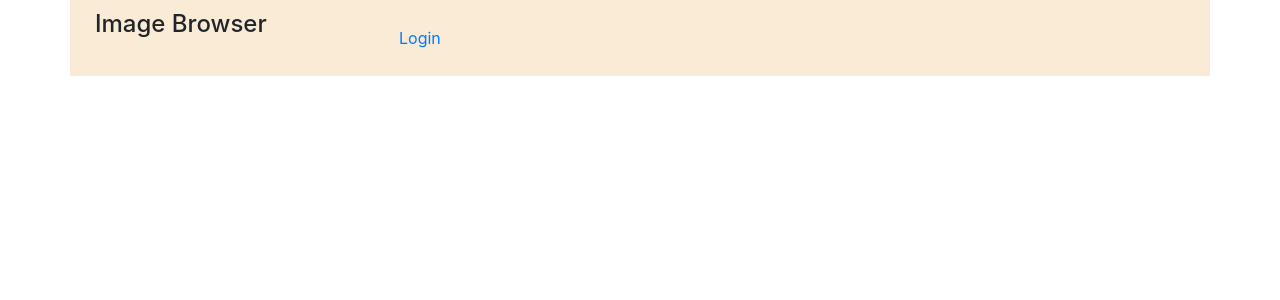
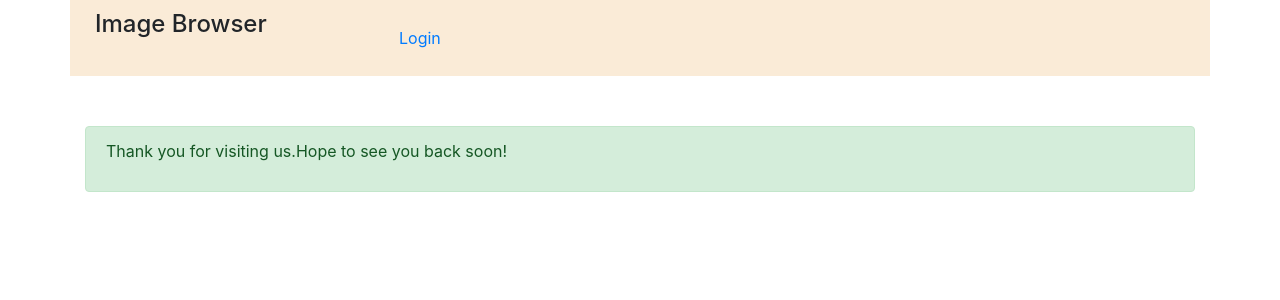
Before and after one commit to vipivedanta/vuejs-image-browser, a Vue app: page /thank-you in a window 1280 px wide. Shown: the top 300 px of the page. Built offline with nearby package versions, Linux system fonts and the light colour scheme.

Commit message:
Redirecting after logging in and logging out

```diff
--- /dev/null
+++ b/src/components/Thankyou.vue
@@ -0,0 +1,17 @@
+<template>
+    <div class="alert alert-success">
+        <p>Thank you for visiting us.Hope to see you back soon!</p>
+    </div>
+</template>
+
+<script>
+export default {
+    name : 'Thankyou'
+}
+</script>
+
+<style scoped>
+.alert{
+    margin-top: 50px;
+}
+</style>
--- a/src/routes.js
+++ b/src/routes.js
@@ -1,6 +1,7 @@
 import Vue from 'vue';
 import VueRouter from 'vue-router';
 import AuthHandler from './components/AuthHandler';
+import Thankyou from './components/Thankyou';
 
 Vue.use(VueRouter);
 export default new VueRouter({
@@ -9,6 +10,10 @@ export default new VueRouter({
         {
             path : '/imgur/callback',
             component : AuthHandler
+        },
+        {
+            path : '/thank-you',
+            component : Thankyou
         }
     ]
 });
--- a/src/store/modules/auth.js
+++ b/src/store/modules/auth.js
@@ -1,5 +1,6 @@
 import api from '../../api/imgur';
 import qs from 'qs';
+import VueRouter from '../../routes';
 
 const state = {
     token : null
@@ -16,9 +17,11 @@ const actions = {
     finalizeLogin : ({commit},hash) => {
         const query = qs.parse(hash.replace('#',''));
         commit('setToken',query.access_token);
+        VueRouter.push('/');
     },
     logout : ({commit}) => {
-        commit('setToken',null)
+        commit('setToken',null);
+        VueRouter.push('/thank-you');
     }
 }
 
```
